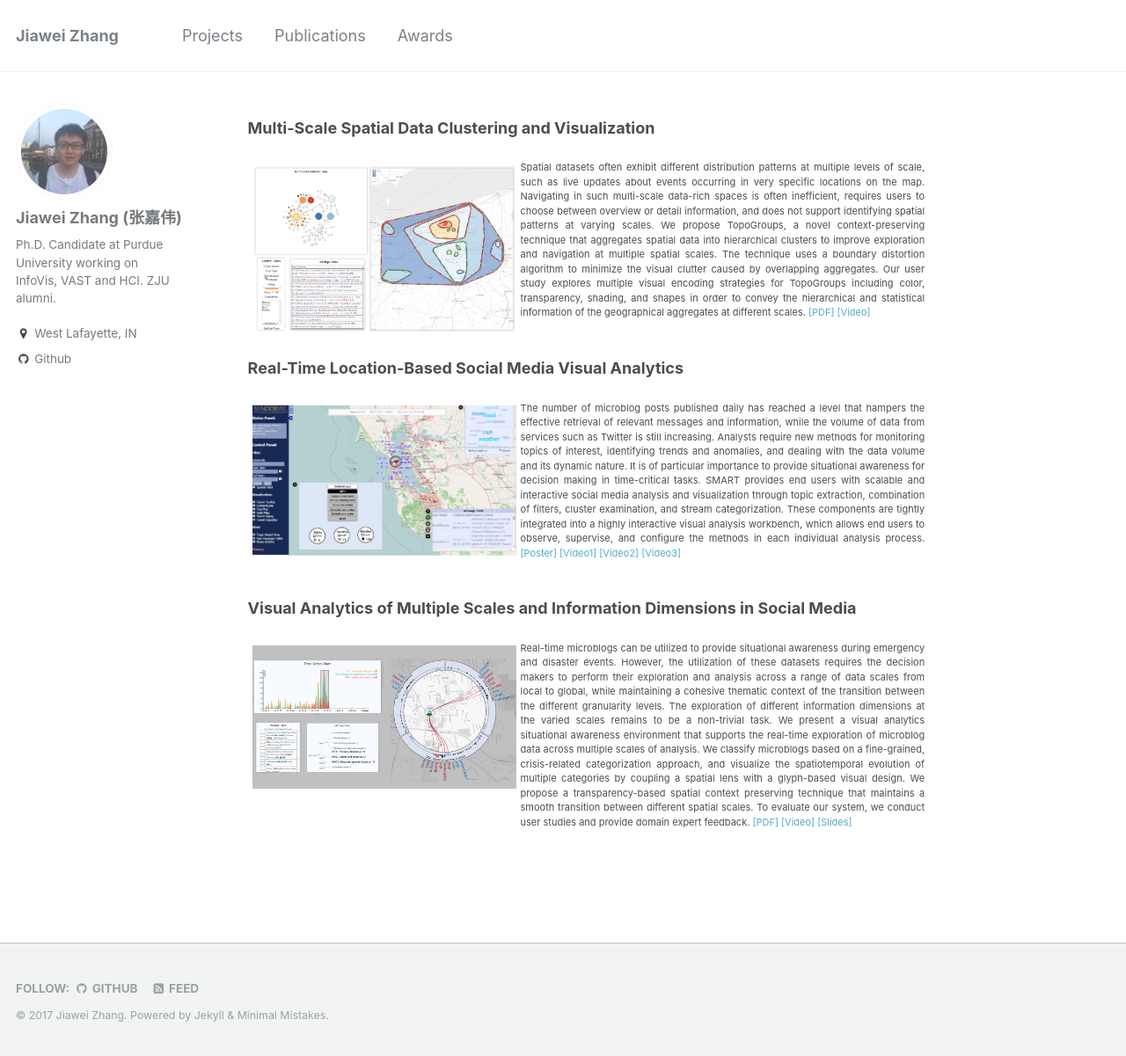
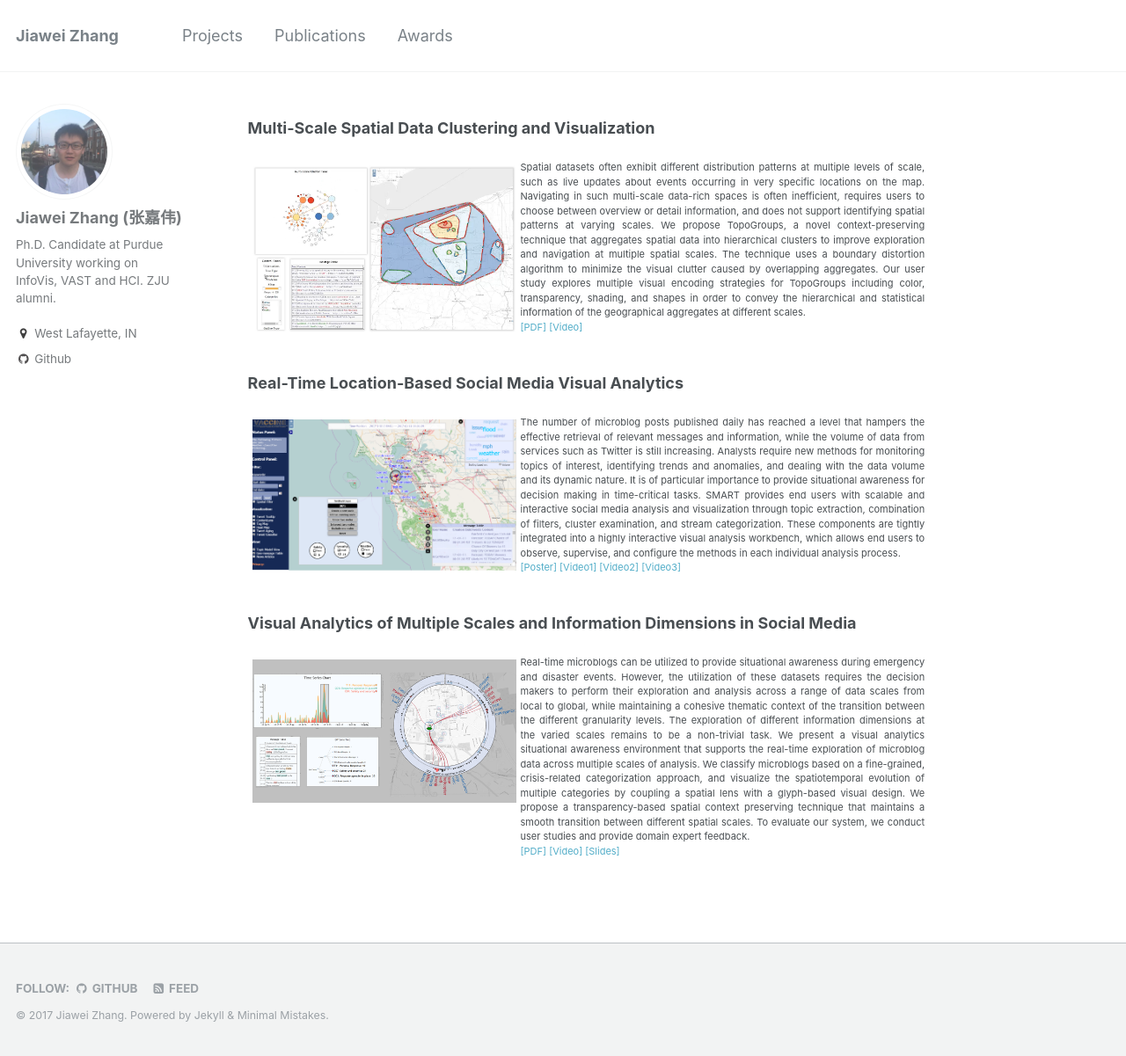
Before and after one commit to rivulet-zhang/rivulet-zhang.github.io, a Jekyll site: the page built from _pages/projects.md, in a window 1280 px wide and 1201 px high. Shown: the whole window at 88% size. Built offline with Jekyll 4.4.1, drawn with Linux system fonts in a browser that asks for light colours.

Commit message:
initial commit

```diff
--- a/_pages/projects.md
+++ b/_pages/projects.md
@@ -12,7 +12,7 @@
 
 <img style="float: left; margin: 5px 5px 5px 5px;" src="/images/CHI17-teaser.png" width="300" />
 
-<p class="dsp" style="overflow: hidden;">Spatial datasets often exhibit different distribution patterns at multiple levels of scale, such as live updates about events occurring in very specific locations on the map. Navigating in such multi-scale data-rich spaces is often inefficient, requires users to choose between overview or detail information, and does not support identifying spatial patterns at varying scales. We propose TopoGroups, a novel context-preserving technique that aggregates spatial data into hierarchical clusters to improve exploration and navigation at multiple spatial scales. The technique uses a boundary distortion algorithm to minimize the visual clutter caused by overlapping aggregates. Our user study explores multiple visual encoding strategies for TopoGroups including color, transparency, shading, and shapes in order to convey the hierarchical and statistical information of the geographical aggregates at different scales.
+<p class="dsp" style="overflow: hidden;">Spatial datasets often exhibit different distribution patterns at multiple levels of scale, such as live updates about events occurring in very specific locations on the map. Navigating in such multi-scale data-rich spaces is often inefficient, requires users to choose between overview or detail information, and does not support identifying spatial patterns at varying scales. We propose TopoGroups, a novel context-preserving technique that aggregates spatial data into hierarchical clusters to improve exploration and navigation at multiple spatial scales. The technique uses a boundary distortion algorithm to minimize the visual clutter caused by overlapping aggregates. Our user study explores multiple visual encoding strategies for TopoGroups including color, transparency, shading, and shapes in order to convey the hierarchical and statistical information of the geographical aggregates at different scales.<br>
 <a href="http://pixel.ecn.purdue.edu:8080/~zhan1486/permanent/CHI17/TopoGroups.pdf">[PDF]</a>
 <a href="http://pixel.ecn.purdue.edu:8080/~zhan1486/permanent/CHI17/TopoGroups.mp4">[Video]</a>
 </p>
@@ -23,7 +23,7 @@
 <img style="float: left; margin: 5px 5px 5px 5px;" src="/images/SMART.png" width="300" />
 
 <p class="dsp" style="overflow: hidden;">The number of microblog posts published daily has reached a level that hampers the effective retrieval of relevant messages and information, while the volume of data from services such as Twitter is still increasing. Analysts require new methods for monitoring topics of interest, identifying trends and anomalies, and dealing with the data volume and its dynamic nature. It is of particular importance to provide situational awareness for decision making in time-critical tasks. SMART provides end users with scalable and interactive social media analysis and visualization
-through topic extraction, combination of filters, cluster examination, and stream categorization. These components are tightly integrated into a highly interactive visual analysis workbench, which allows end users to observe, supervise, and configure the methods in each individual analysis process.
+through topic extraction, combination of filters, cluster examination, and stream categorization. These components are tightly integrated into a highly interactive visual analysis workbench, which allows end users to observe, supervise, and configure the methods in each individual analysis process.<br>
 <a href="http://pixel.ecn.purdue.edu:8080/~zhan1486/permanent/SMART/SMARTPoster.pdf">[Poster]</a>
 <a href="http://pixel.ecn.purdue.edu:8080/~zhan1486/permanent/SMART/SMARTDemo-bostonBombing.wmv">[Video1]</a>
 <a href="http://pixel.ecn.purdue.edu:8080/~zhan1486/permanent/SMART/SMARTDemo-HurricaneSandy.wmv">[Video2]</a>
@@ -34,7 +34,7 @@
 
 <img style="float: left; margin: 5px 5px 5px 5px;" src="/images/EV16-teaser.png" width="300" />
 
-<p class="dsp" style="overflow: hidden;">Real-time microblogs can be utilized to provide situational awareness during emergency and disaster events. However, the utilization of these datasets requires the decision makers to perform their exploration and analysis across a range of data scales from local to global, while maintaining a cohesive thematic context of the transition between the different granularity levels. The exploration of different information dimensions at the varied scales remains to be a non-trivial task. We present a visual analytics situational awareness environment that supports the real-time exploration of microblog data across multiple scales of analysis. We classify microblogs based on a fine-grained, crisis-related categorization approach, and visualize the spatiotemporal evolution of multiple categories by coupling a spatial lens with a glyph-based visual design. We propose a transparency-based spatial context preserving technique that maintains a smooth transition between different spatial scales. To evaluate our system, we conduct user studies and provide domain expert feedback.
+<p class="dsp" style="overflow: hidden;">Real-time microblogs can be utilized to provide situational awareness during emergency and disaster events. However, the utilization of these datasets requires the decision makers to perform their exploration and analysis across a range of data scales from local to global, while maintaining a cohesive thematic context of the transition between the different granularity levels. The exploration of different information dimensions at the varied scales remains to be a non-trivial task. We present a visual analytics situational awareness environment that supports the real-time exploration of microblog data across multiple scales of analysis. We classify microblogs based on a fine-grained, crisis-related categorization approach, and visualize the spatiotemporal evolution of multiple categories by coupling a spatial lens with a glyph-based visual design. We propose a transparency-based spatial context preserving technique that maintains a smooth transition between different spatial scales. To evaluate our system, we conduct user studies and provide domain expert feedback.<br>
 <a href="http://pixel.ecn.purdue.edu:8080/~zhan1486/permanent/EV16/Eurovis16_Microblogs_Zhang_paper.pdf">[PDF]</a>
 <a href="http://pixel.ecn.purdue.edu:8080/~zhan1486/permanent/EV16/Eurovis16_Microblogs_Zhang_video.mp4">[Video]</a>
 <a href="http://pixel.ecn.purdue.edu:8080/~zhan1486/permanent/EV16/Eurovis16_Microblogs_Zhang_slides.pdf">[Slides]</a>
```
